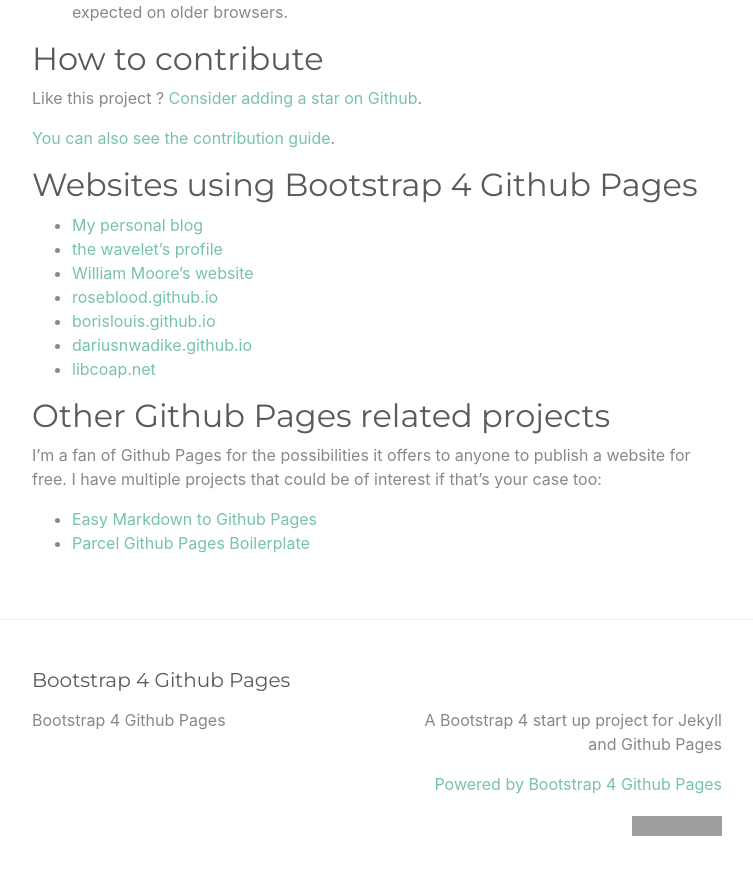
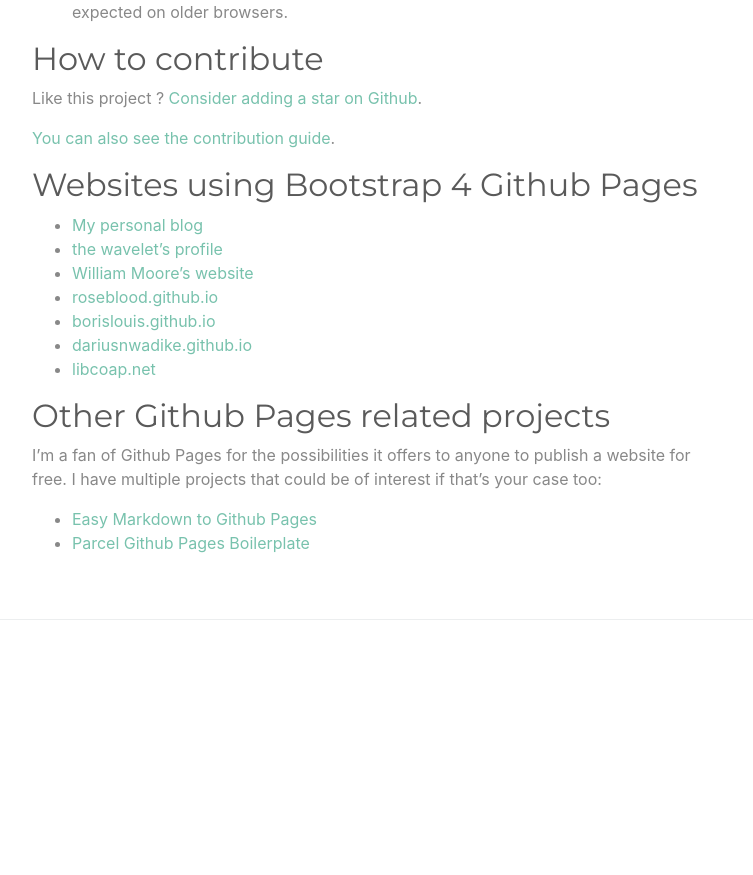
Before and after one commit to warchiefmarkus/test_html, a Jekyll site: the page built from index.md, in a window 1280 px wide and 900 px high, scrolled down 2544 px. Shown: the top 875 px of the window, without its empty margins (263-1016 px from the left). Built offline with Jekyll 4.4.1, drawn with Linux system fonts in a browser that asks for light colours; after the commit the page ends 3260 px from its top, so only the background shows below that; grey boxes are pictures that could not be loaded.

Commit message:
Update footer.html

```diff
--- a/_includes/footer.html
+++ b/_includes/footer.html
@@ -1,43 +1,4 @@
 
 <div class="py-5 border-top">
-  <div class="container">
 
-    <p class="h5 mb-3">{{ site.title | escape }}</p>
-
-    <div class="row">
-
-      <div class="col-sm">
-        <ul class="list-unstyled">
-          <li>
-            {%- if site.author -%}
-              {{ site.author | escape }}
-            {%- else -%}
-              {{ site.title | escape }}
-            {%- endif -%}
-          </li>
-          {%- if site.email -%}
-            <li>
-              <a href="mailto:{{ site.email }}">
-                {{ site.email }}
-              </a>
-            </li>
-          {%- endif -%}
-        </ul>
-      </div>
-
-
-      <div class="col-sm text-right">
-        <p>{{- site.description | escape -}}</p>
-
-        <p>
-          <a href="https://nicolas-van.github.io/bootstrap-4-github-pages/">Powered by Bootstrap 4 Github Pages</a>
-        </p>
-        <p>
-          <a href="https://github.com/nicolas-van/bootstrap-4-github-pages"><img alt="GitHub Repo stars" src="https://img.shields.io/github/stars/nicolas-van/bootstrap-4-github-pages?style=social"></a>
-        <p>
-      </div>
-
-    </div>
-
-  </div>
 </div>
```
